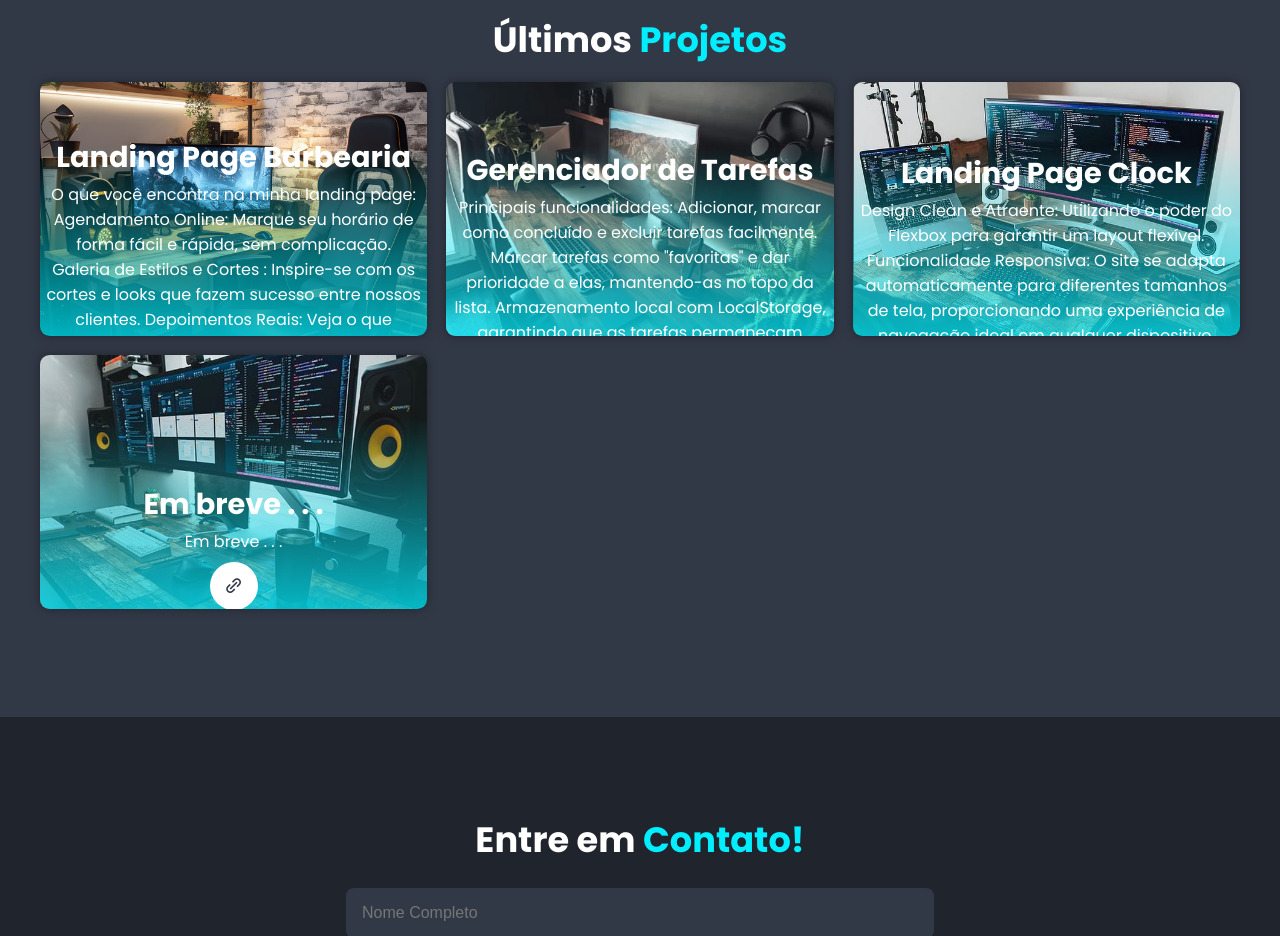
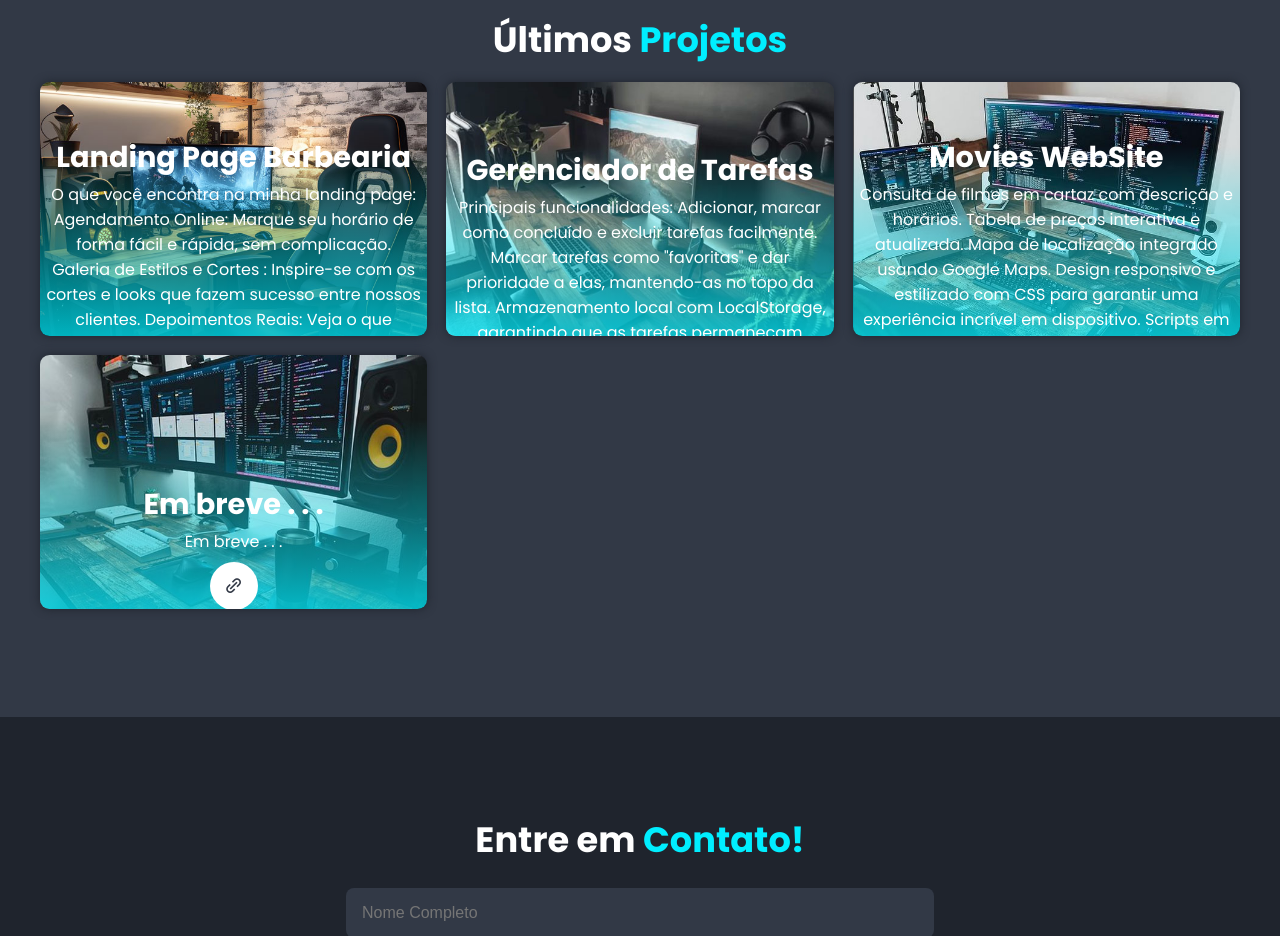
Before and after one commit to C7zin/portfolio-simples, a plain HTML site: page index.html in a window 1280 px wide. Shown: the part 1740-2676 px from the top of the page. Drawn offline with nearby package versions, Linux system fonts and the light colour scheme.

Commit message:
adicionando outro projeto

```diff
--- a/index.html
+++ b/index.html
@@ -148,12 +148,16 @@
           <img src="/img/03.jpg" alt="Portfolio 3">
 
           <div class="portfolio-layer">
-            <h4>Landing Page Clock</h4>
+            <h4>Movies WebSite</h4>
 <p>
-  Design Clean e Atraente: Utilizando o poder do Flexbox para garantir um layout flexível.
-Funcionalidade Responsiva: O site se adapta automaticamente para diferentes tamanhos de tela, proporcionando uma experiência de navegação ideal em qualquer dispositivo.
+  Consulta de filmes em cartaz com descrição e horários.
+   Tabela de preços interativa e atualizada.
+   Mapa de localização integrado usando Google Maps.
+   Design responsivo e estilizado com CSS para garantir uma experiência incrível em  dispositivo.
+   Scripts em JavaScript para tornar a interação mais dinâmica, como filtros de filmes e animações.
+
 </p>
-<a href="https://my-lp-01.vercel.app" target="_blank"><i class='bx bx-link-alt' ></i></a>
+<a href="https://api-movie09.vercel.app" target="_blank"><i class='bx bx-link-alt' ></i></a>
           </div>
         </div>
 
```
